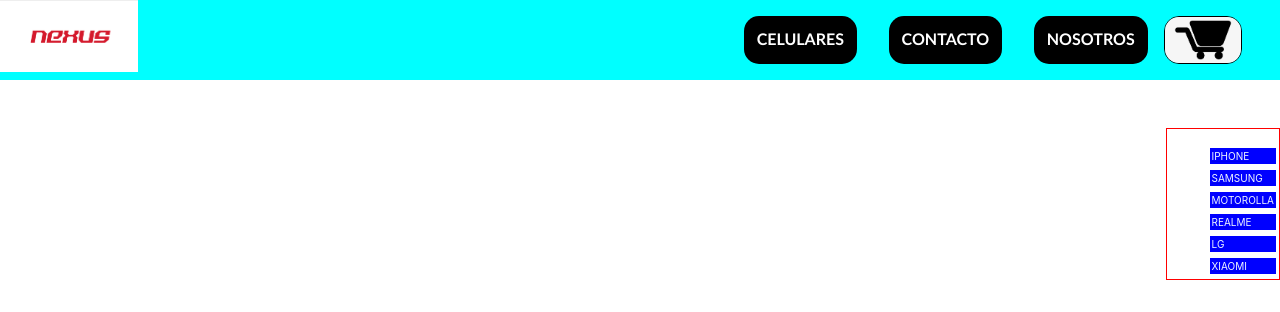
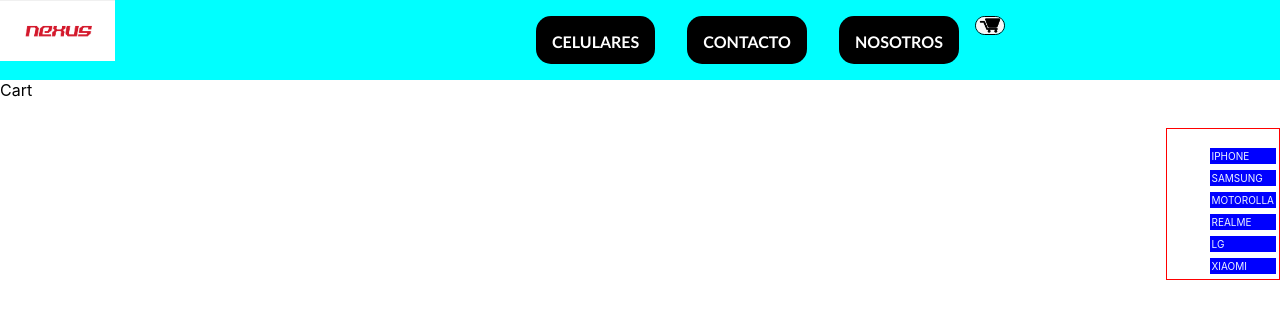
Before and after one commit to Trainxp/-Tienda-Nexus-, a React (Create React App) app: page /cart in a window 1280 px wide. Shown: the top 312 px of the page. Built offline with nearby package versions, Linux system fonts and the light colour scheme.

Commit message:
subiendo cart context
subiendo cart context

```diff
--- a/src/App.js
+++ b/src/App.js
@@ -3,7 +3,9 @@ import './App.css';
 import Navbar from './componentes/Navbar/Navbar';
 import ItemListContainer from './componentes/ItemListContainer/ItemListContainer';
 import ItemDetailContainer from './componentes/ItemDetailContainer/ItemDetailContainer';
+import Cart from './componentes/Cart/Cart';
 import { BrowserRouter, Routes ,Route } from 'react-router-dom';
+import Provider from './context/cartContext';
 
 
 
@@ -11,6 +13,8 @@ function App() {
 
 
   return (
+
+  <Provider>
     <div className='App' >
     <BrowserRouter>
         <Navbar/>
@@ -18,13 +22,13 @@ function App() {
           <Route path='/'element={<ItemListContainer greeting= "Bienvenido a Nexus" /> } />
           <Route path='/categoria/:categoria' element = {<ItemListContainer/>} />
           <Route path='/item/:id' element = { <ItemDetailContainer/> }/>
+          <Route path='/cart' element = {<Cart/>} />
         </Routes>
 
       </BrowserRouter>
     </div>
 
-
-
+  </Provider>
   );
 }
 
--- a/src/componentes/CartWitget/CartWitget.css
+++ b/src/componentes/CartWitget/CartWitget.css
@@ -1,5 +1,5 @@
 .ImgShop {
-    width: 25%;
+    width: 15%;
     border: 1px solid black;
     border-radius: 15px;
 }
--- a/src/componentes/ItemDetailContainer/ItemDetail.js
+++ b/src/componentes/ItemDetailContainer/ItemDetail.js
@@ -1,10 +1,16 @@
 import "./ItemDetail.css";
 import ItemCount from "../ItemCount/ItemCount";
-// import ItemCount from "../ItemCount/ItemCount";
+import { useContext, useState } from "react";
+import { Link } from "react-router-dom";
+import { CartContext } from "../../context/cartContext";
+
 
 const ItemDetail = ({item}) => {
+    const [cantidad, setCantidad] = useState (0)
+    const {addToCart} = useContext (CartContext);
 
-    const OnAdd = (cantidad) => { console.log ( `  "La cantidad añadidad de ${item.name}  es`, cantidad  )   }
+
+    const OnAdd = (cantidad) => { setCantidad(cantidad);addToCart (item,cantidad)  }
 
  return (
     <div className="itemDetail">
@@ -17,8 +23,10 @@ const ItemDetail = ({item}) => {
 
             <h3 className="precio-container" >${item.price}</h3>
         </div>
+        {cantidad===0 ?
+            <div><ItemCount  stock = {item.stock} initial= {1} OnAdd = {OnAdd}  /></div> :
+            <Link to ="/cart" >Ir al carrito</Link>}
 
-        <div><ItemCount  stock = {item.stock} initial= {1} OnAdd = {OnAdd}  /></div>
 
         <p className="p-container">
           {item.description}
--- a/src/componentes/Navbar/Navbar.css
+++ b/src/componentes/Navbar/Navbar.css
@@ -15,7 +15,7 @@
 
 }
 
-.linav {padding: .8em;
+.linav {padding: 1em;
     background-color: black;
     border-radius: 15px;
     margin-left: 1em;
@@ -25,14 +25,14 @@
     justify-content: space-around;
     cursor: pointer;
     list-style: none;
-    font-weight: 800;
+    font-weight: 900;
     font-family: 'Gill Sans', 'Gill Sans MT', Calibri, 'Trebuchet MS', sans-serif;
 
 
 }
 
 .logo{
-    width: 20%;
+    width: 24%;
     margin-right: 30em;
     display: flex;
     align-items: flex-start;
--- a/src/componentes/Navbar/Navbar.js
+++ b/src/componentes/Navbar/Navbar.js
@@ -13,7 +13,7 @@ const Navbar = () => {
             <li className="linav" >CELULARES</li>
             <li className="linav">CONTACTO</li>
             <li className="linav">NOSOTROS</li>
-            <CartWitget/>
+          <Link  to="/cart" >  <CartWitget/>  </Link>
         </ul>
         <div className="categorias">
             <ul className="Ul2" >
--- /dev/null
+++ b/src/context/cartContext.jsx
@@ -0,0 +1,44 @@
+
+import { useEffect } from "react";
+import { useState } from "react";
+import { createContext } from "react";
+
+export const CartContext = createContext ()
+
+const Provider = (props) =>{
+    const [cart,setCart]= useState ([]);
+
+    useEffect(()=>{console.log(cart);},[cart])
+
+const addToCart = (item,cantidad) => {
+    if (isInCart(item.id)) {
+        alert ("esta en el carrito")
+
+    } else {
+        setCart ([...cart,{item,cantidad}])
+    }
+
+
+
+}
+
+
+const isInCart = (id) => {
+    return cart.some (prod => prod.id === id)
+}
+
+
+    return (
+        <CartContext.Provider value = {{cart, addToCart}}  >
+            {props.children}
+
+        </CartContext.Provider>
+    )
+
+
+
+}
+
+
+
+export default Provider
```
